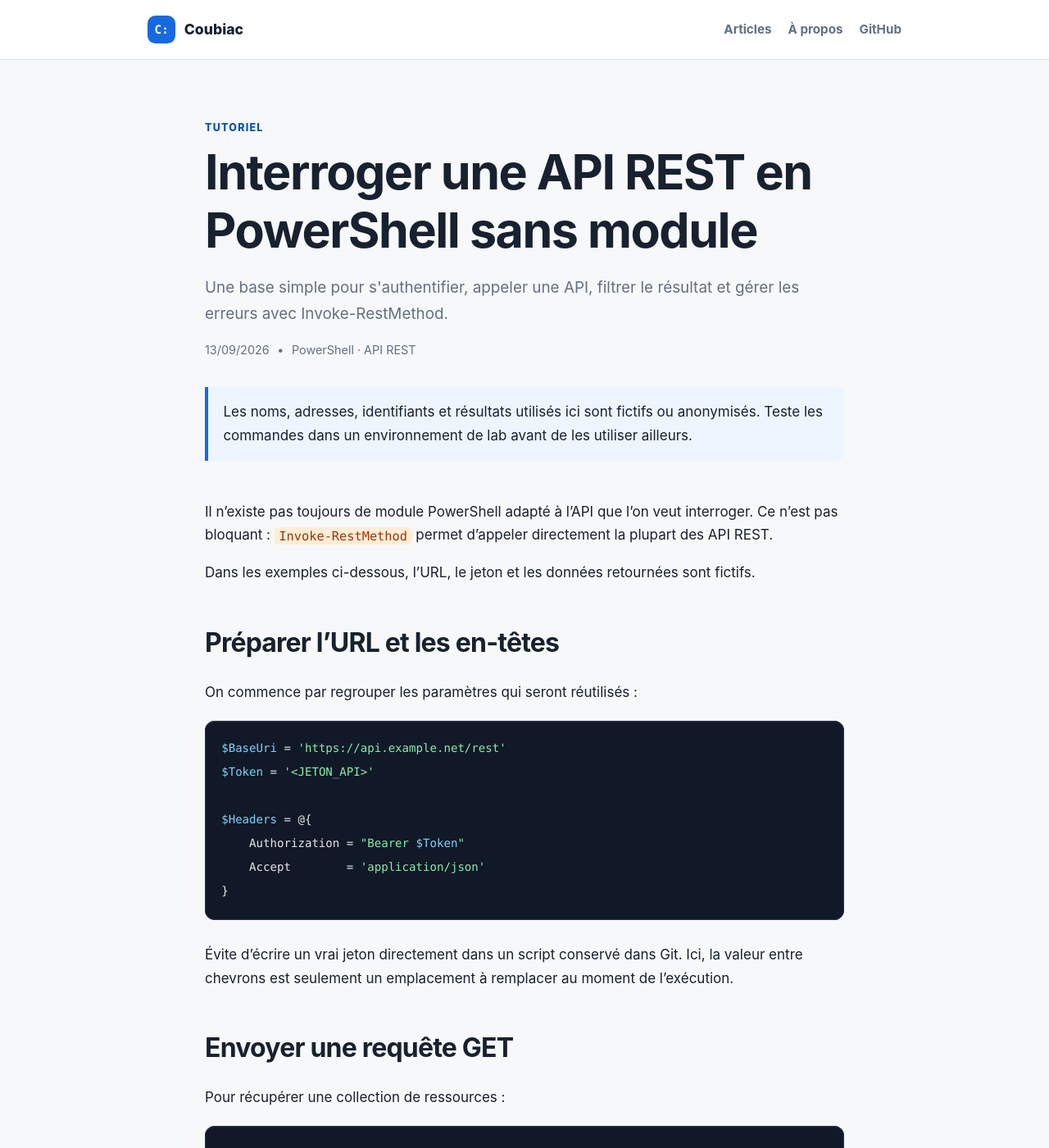
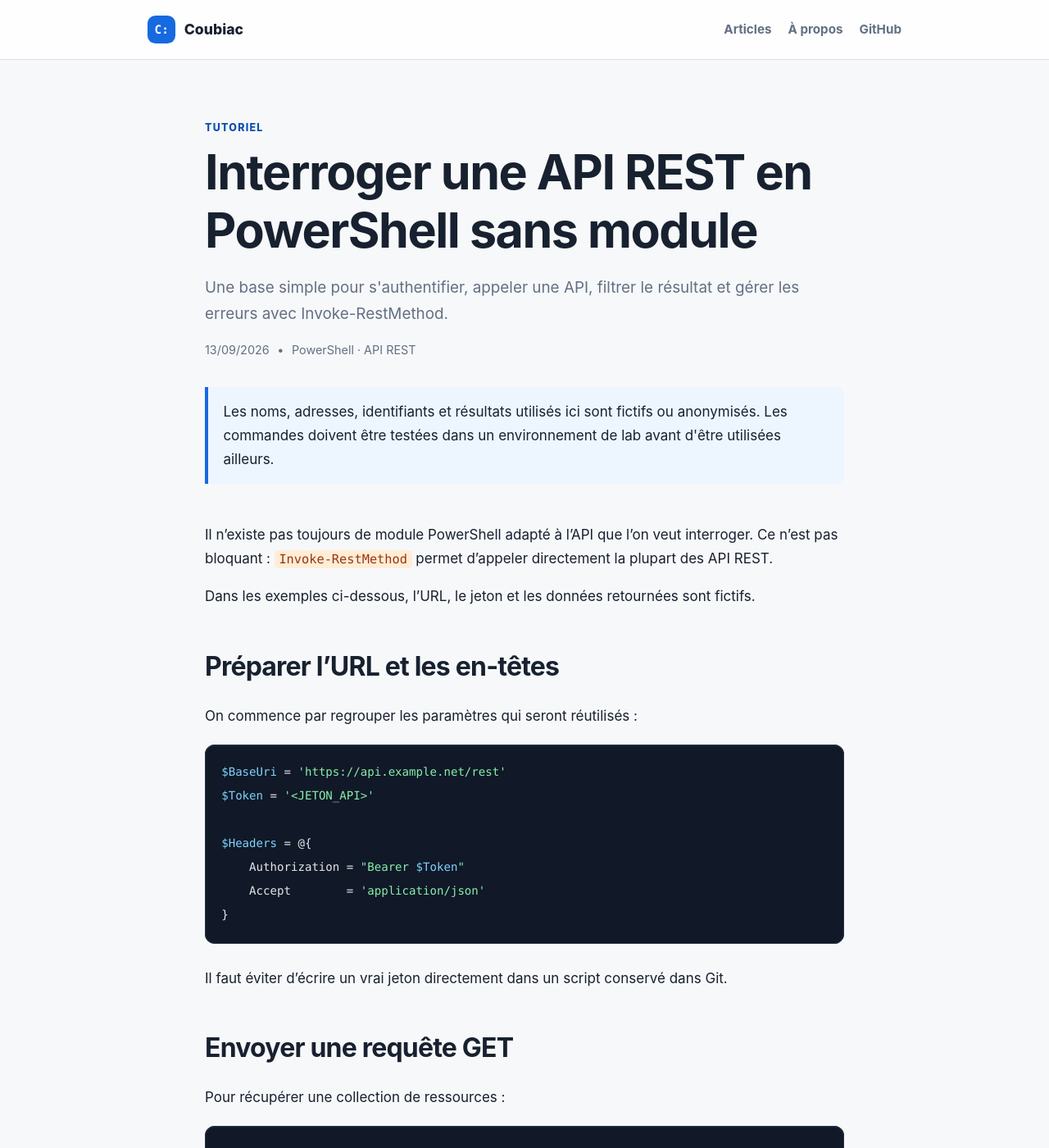
Before and after one commit to Coubiac/coubiac.github.io, a Jekyll site: the page built from _posts/2026-09-13-interroger-api-rest-powershell-sans-module.md, in a window 1280 px wide and 1400 px high. Shown: the whole window at 82% size. Built offline with Jekyll 4.4.1, drawn with Linux system fonts in a browser that asks for light colours; some of the changed text lies outside the part shown.

Commit message:
Simplification de la présentation et du ton

````diff
--- a/_layouts/post.html
+++ b/_layouts/post.html
@@ -16,7 +16,7 @@
   </header>
 
   <div class="notice">
-    Les noms, adresses, identifiants et résultats utilisés ici sont fictifs ou anonymisés. Teste les commandes dans un environnement de lab avant de les utiliser ailleurs.
+    Les noms, adresses, identifiants et résultats utilisés ici sont fictifs ou anonymisés. Les commandes doivent être testées dans un environnement de lab avant d'être utilisées ailleurs.
   </div>
 
   <div class="post-body">
--- a/_posts/2026-09-13-interroger-api-rest-powershell-sans-module.md
+++ b/_posts/2026-09-13-interroger-api-rest-powershell-sans-module.md
@@ -25,7 +25,7 @@
 }
 ```
 
-Évite d'écrire un vrai jeton directement dans un script conservé dans Git. Ici, la valeur entre chevrons est seulement un emplacement à remplacer au moment de l'exécution.
+Il faut éviter d'écrire un vrai jeton directement dans un script conservé dans Git.
 
 ## Envoyer une requête GET
 
@@ -59,7 +59,7 @@
 
 ## Appeler une ressource précise
 
-Si l'API fournit un identifiant ou une URI pour chaque objet, réutilise cette valeur au lieu de reconstruire l'adresse à la main :
+Si l'API fournit un identifiant ou une URI pour chaque objet, il est préférable de réutiliser cette valeur au lieu de reconstruire l'adresse à la main :
 
 ```powershell
 foreach ($Resource in $Response.members) {
@@ -113,7 +113,7 @@
 }
 ```
 
-Selon la version de PowerShell et le type d'erreur, `Response` peut être absent. Pour un script destiné à plusieurs environnements, vérifie son existence avant de lire le code HTTP.
+Selon la version de PowerShell et le type d'erreur, `Response` peut être absent. Pour un script destiné à plusieurs environnements, il faut vérifier son existence avant de lire le code HTTP.
 
 ## Les points à vérifier avant d'aller plus loin
 
````
Also changed, not shown: a-propos.md (+2 -4 lines).
